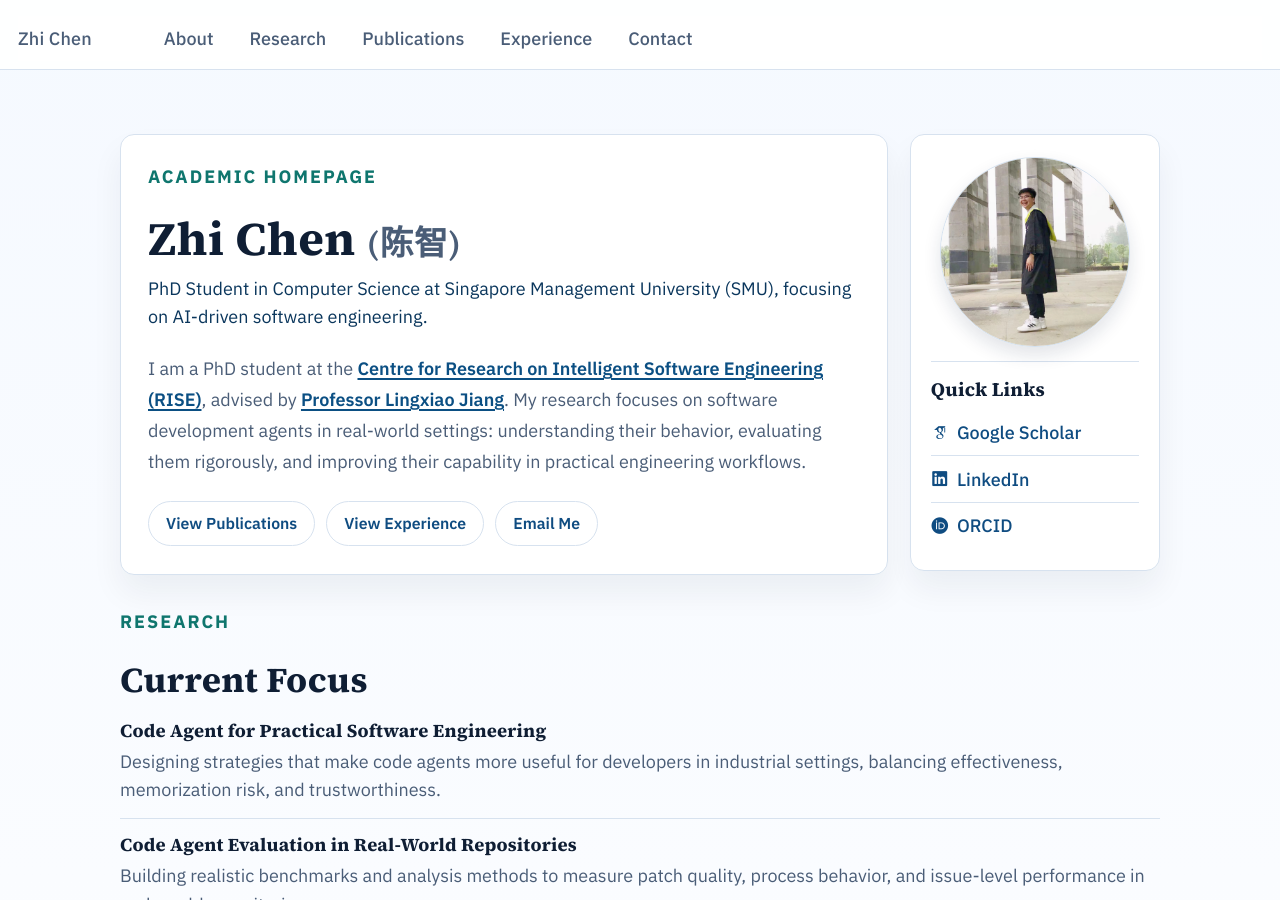
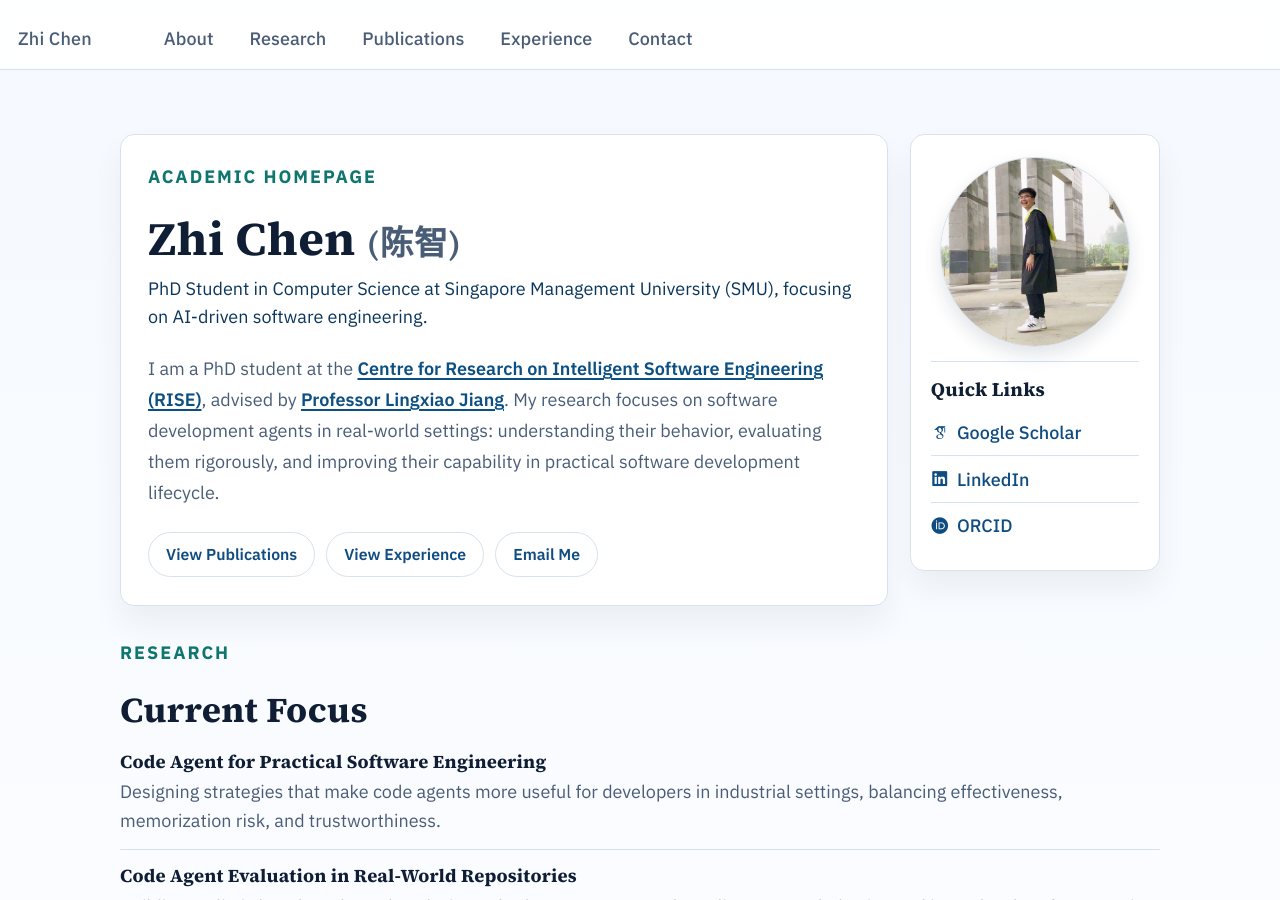
Before and after one commit to chenzhi-cz/chenzhi-cz.github.io, a Jekyll site: the page built from _pages/about.md, in a window 1280 px wide and 900 px high. Built offline with Jekyll 4.4.1, drawn with Linux system fonts in a browser that asks for light colours; some web fonts are replaced.

Commit message:
Update research statement ending to software development lifecycle

```diff
--- a/_pages/about.md
+++ b/_pages/about.md
@@ -19,7 +19,7 @@ redirect_from:
       <p class="home-summary">
         I am a PhD student at the <a href="https://rise.smu.edu.sg/" target="_blank" rel="noopener">Centre for Research on Intelligent Software Engineering (RISE)</a>,
         advised by <a href="https://faculty.smu.edu.sg/profile/jiang-lingxiao-896" target="_blank" rel="noopener">Professor Lingxiao Jiang</a>.
-        My research focuses on software development agents in real-world settings: understanding their behavior, evaluating them rigorously, and improving their capability in practical engineering workflows.
+        My research focuses on software development agents in real-world settings: understanding their behavior, evaluating them rigorously, and improving their capability in practical software development lifecycle.
       </p>
       <div class="home-actions">
         <a href="#publications" class="home-btn">View Publications</a>
```
